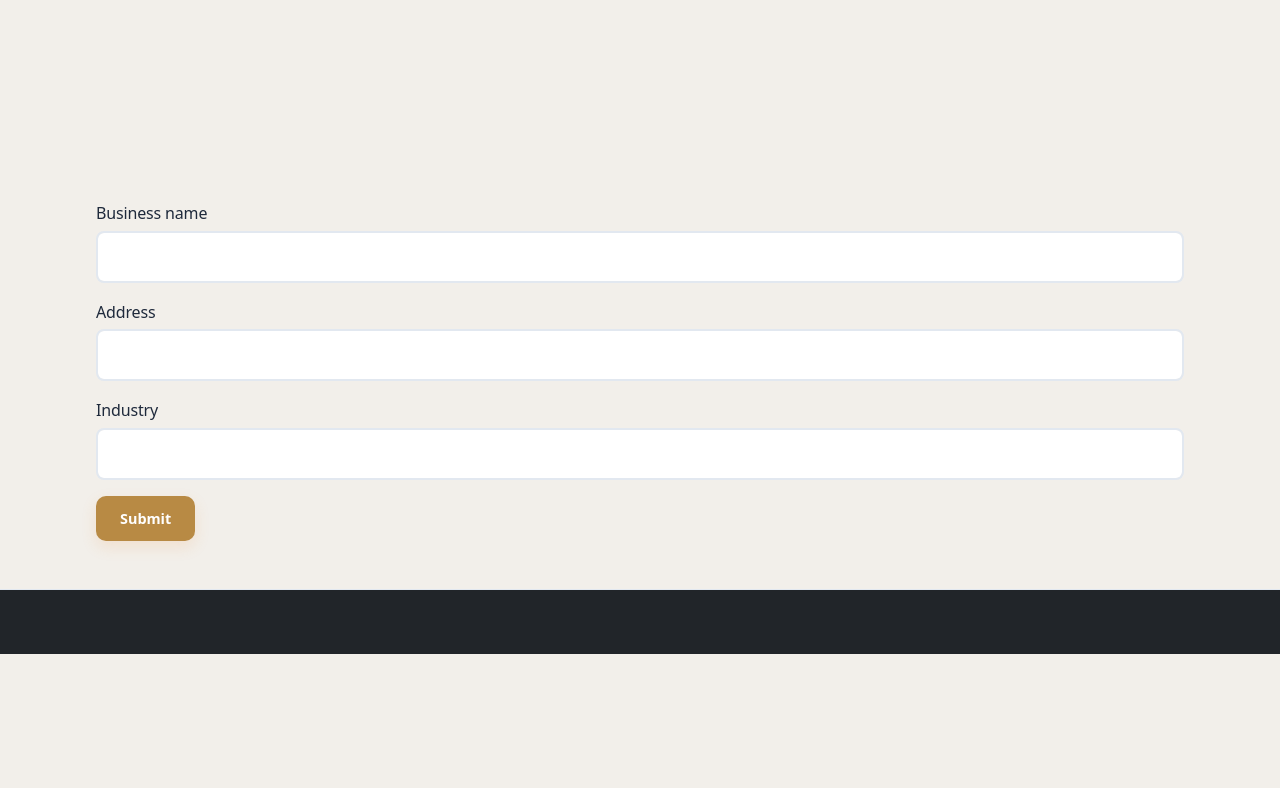
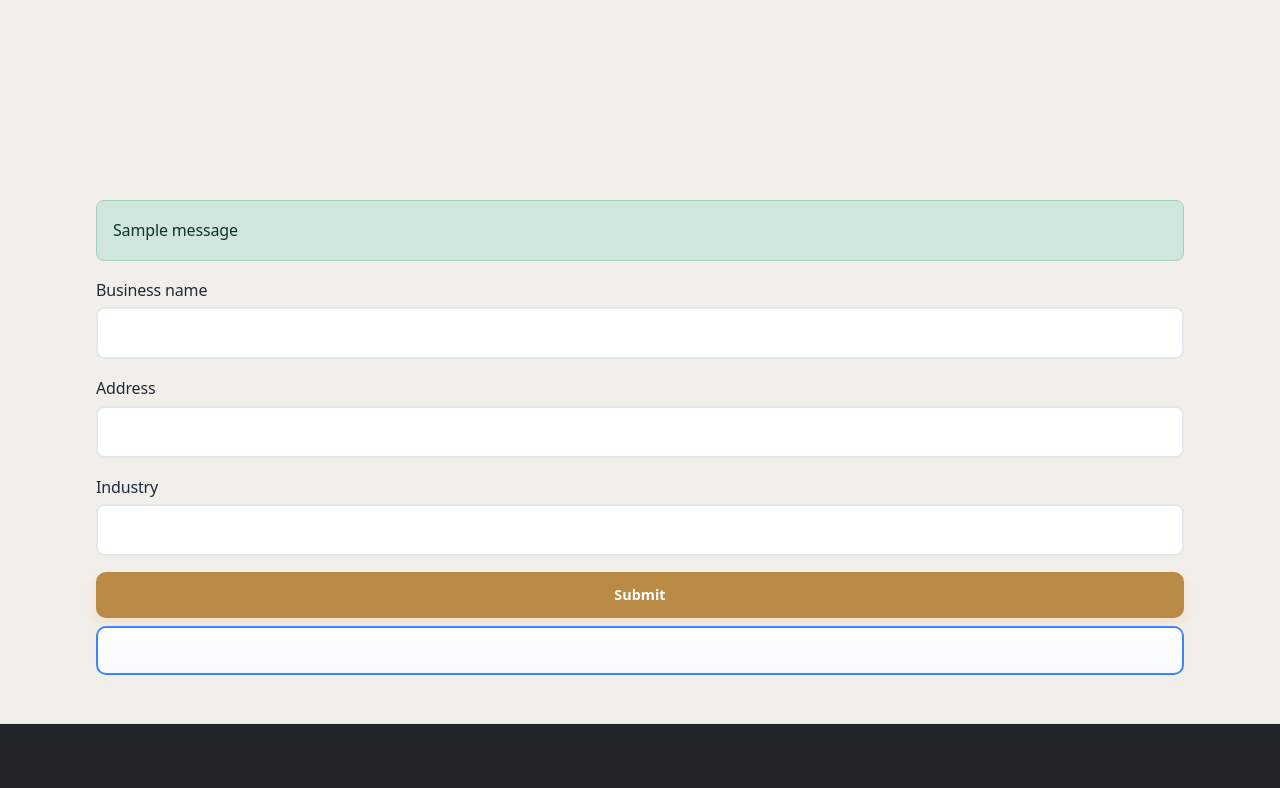
Before and after one commit to FicoreAfrica/Ficore-Records, a Python web app: template ficore-accounting/templates/users/setup.html in a window 1280 px wide. Shown: the part 312-1100 px from the top of the page. Before the commit the page ends 966 px from the top, so only its background shows below. Run offline with Jinja, Linux system fonts and the light colour scheme; the template is opened without the code that fills it: most values are stand-ins (such as "Sample title", 1, 10 or a date in 2020); one stand-in notice (Sample message) is shown; form fields are guessed from the names that the template uses.

Commit message:
Update setup.html

```diff
--- a/ficore-accounting/templates/users/setup.html
+++ b/ficore-accounting/templates/users/setup.html
@@ -6,6 +6,19 @@
 <div class="container mt-5">
     <h2>{{ trans('complete_business_setup', default='Complete Business Setup') | escape }}</h2>
     <p>{{ trans('provide_business_details', default='Please provide your business details to complete the setup.') | escape }}</p>
+
+    {% with messages = get_flashed_messages(with_categories=true) %}
+        {% if messages %}
+            <div class="mt-3">
+                {% for category, message in messages %}
+                    <div class="alert alert-{{ 'success' if category == 'success' else 'danger' if category == 'danger' else 'info' }} alert-dismissible fade show" role="alert">
+                        {{ message | escape }}
+                        <button type="button" class="btn-close" data-bs-dismiss="alert" aria-label="Close"></button>
+                    </div>
+                {% endfor %}
+            </div>
+        {% endif %}
+    {% endwith %}
 
     <form method="POST" class="needs-validation" novalidate>
         {{ form.hidden_tag() }}
@@ -46,7 +59,10 @@
             {% endif %}
         </div>
 
-        {{ form.submit(class="btn btn-primary") | safe }}
+        <div class="d-flex flex-column gap-2">
+            {{ form.submit(class="btn btn-primary w-100") | safe }}
+            {{ form.back(class="btn btn-secondary w-100") | safe }}
+        </div>
     </form>
 </div>
 {% endblock %}
```
